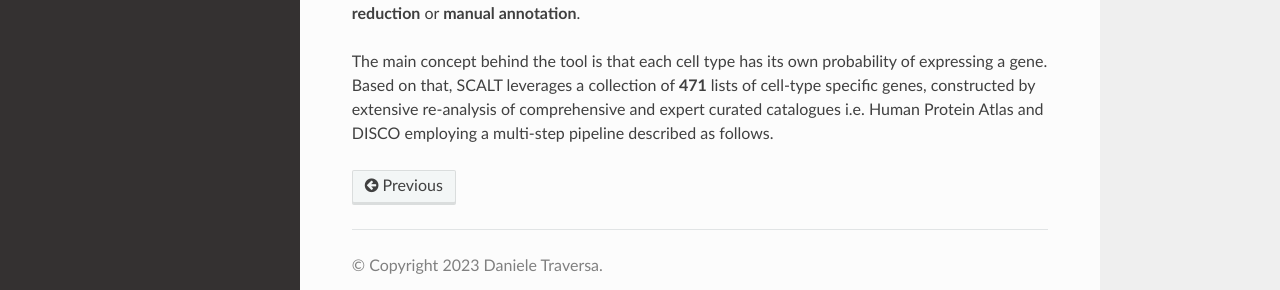
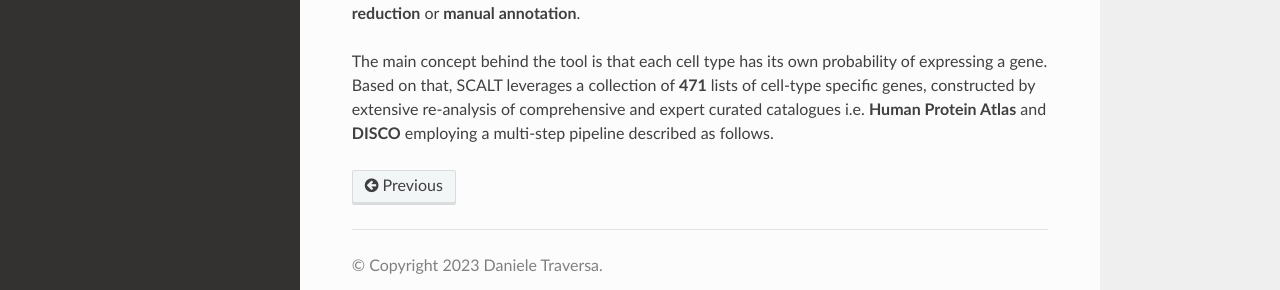
Before and after one commit to danitrave/CapitalCitiesGame, a Sphinx documentation site: the page built from docs/source/intro.rst, in a window 1280 px wide. Shown: the part 230-520 px from the top of the page. Built offline with Sphinx 7.4.7 and the Read the Docs theme 2.0.0, drawn with Linux system fonts in a browser that asks for light colours.

```diff
--- a/docs/source/intro.rst
+++ b/docs/source/intro.rst
@@ -3,4 +3,4 @@ SCALT - Key features
 
 SCALT (Single Cell Annotation Likelihood Tool) introduces a paradigm-shift for the analysis of scRNAseq data. Cells are annotated to a specific type at individual level, by using a simple but elegant method based on maximum likelihood, **withou**t the need for **clustering**, **dimensionality reduction** or **manual annotation**.
 
-The main concept behind the tool is that each cell type has its own probability of expressing a gene. Based on that, SCALT leverages a collection of **471** lists of cell-type specific genes, constructed by extensive re-analysis of comprehensive and expert curated catalogues i.e. Human Protein Atlas and DISCO employing a multi-step pipeline described as follows.
+The main concept behind the tool is that each cell type has its own probability of expressing a gene. Based on that, SCALT leverages a collection of **471** lists of cell-type specific genes, constructed by extensive re-analysis of comprehensive and expert curated catalogues i.e. **Human Protein Atlas** and **DISCO** employing a multi-step pipeline described as follows.
```
